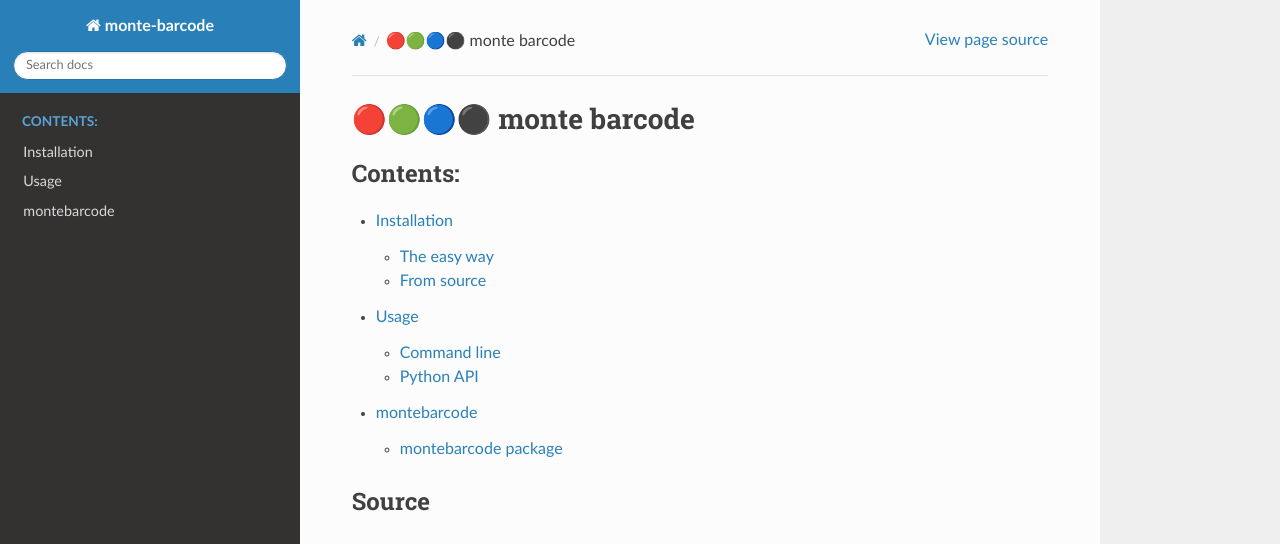
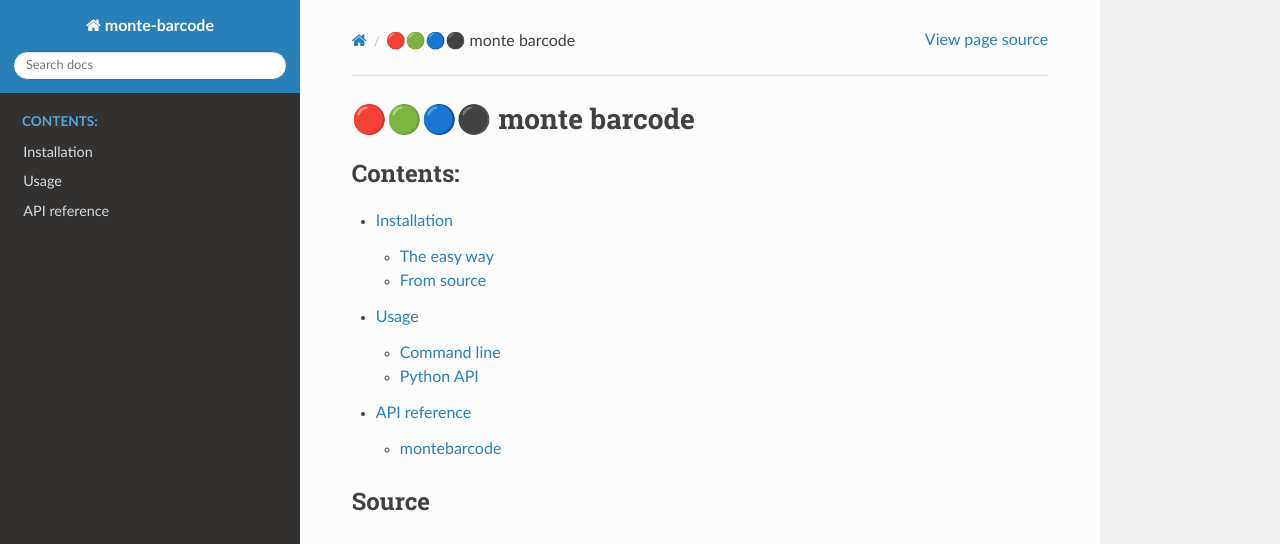
Before and after one commit to scbirlab/monte-barcode, a Sphinx documentation site: the page built from docs/source/index.rst, in a window 1280 px wide. Shown: the top 544 px of the page. Built offline with Sphinx 7.4.7 and the Read the Docs theme 2.0.0, drawn with Linux system fonts in a browser that asks for light colours.

Commit message:
Squishing bugs

```diff
--- /dev/null
+++ b/docs/source/api.rst
@@ -0,0 +1,7 @@
+API reference
+=============
+
+.. toctree::
+    :maxdepth: 4
+
+    modules
--- a/docs/source/index.rst
+++ b/docs/source/index.rst
@@ -12,7 +12,7 @@
 
    installation
    usage
-   modules
+   api
 
 Source
 ------
--- a/pyproject.toml
+++ b/pyproject.toml
@@ -39,6 +39,11 @@
 [project.scripts]  # Optional
 monte = "montebarcode.cli:main"
 
+[tool.setuptools]
+# If there are data files included in your packages that need to be
+# installed, specify them here.
+package-data = {"montebarcode" = ["*.yml"]}
+
 [build-system]
 # These are the assumed default build requirements from pip:
 # https://pip.pypa.io/en/stable/reference/pip/#pep-517-and-518-support
```
Also changed, not shown: README.md (+4 -1 lines).
